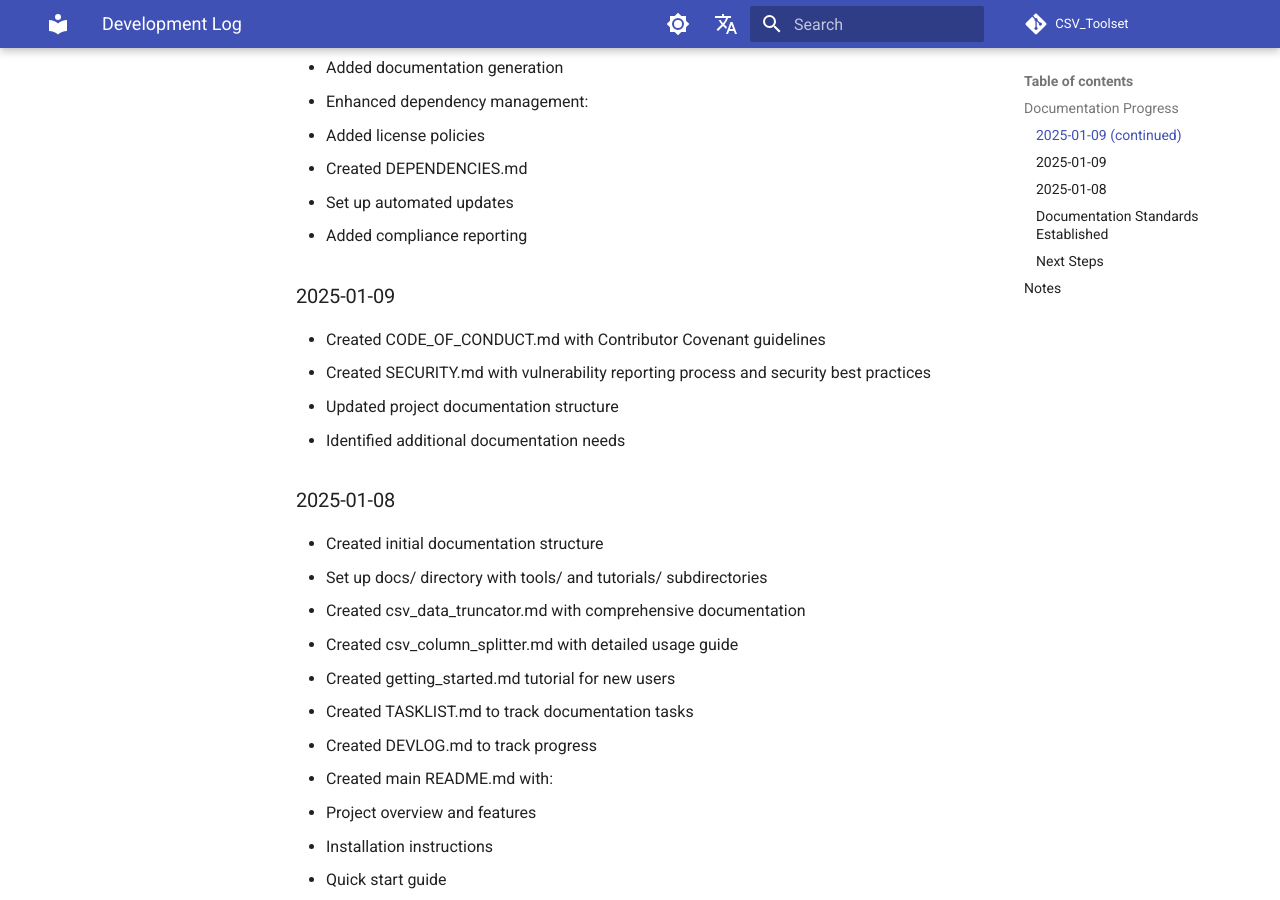
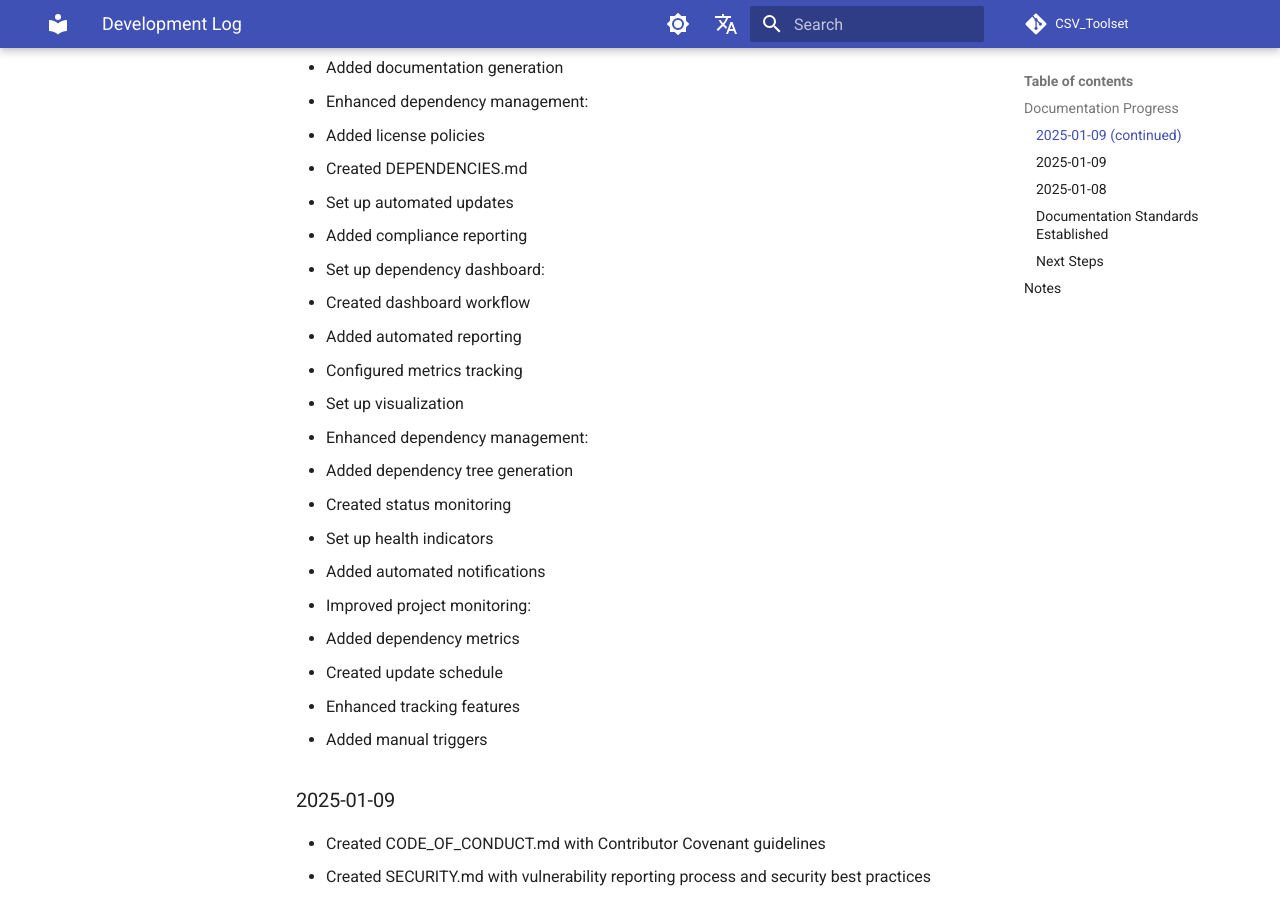
Before and after one commit to rfd62794/CSV_Toolset, an MkDocs documentation site: the page built from docs/DEVLOG.md, in a window 1280 px wide and 900 px high, scrolled down 5006 px. Built offline with MkDocs 1.6.1 and Material for MkDocs 9.7.7, drawn with Linux system fonts in a browser that asks for light colours; comment, search, counter and statistics services are not loaded; the version menu is left out.

Commit message:
Enhance dependency management and project monitoring features
- Set up a dependency dashboard with automated reporting, metrics tracking, and visualization.
- Improved dependency management by adding dependency tree generation, status monitoring, health indicators, and automated notifications.
- Enhanced project monitoring with dependency metrics, an update schedule, and manual triggers for better oversight.

These updates aim to strengthen project management capabilities and ensure effective tracking of dependencies.

```diff
--- a/docs/DEVLOG.md
+++ b/docs/DEVLOG.md
@@ -150,6 +150,21 @@
   - Created DEPENDENCIES.md
   - Set up automated updates
   - Added compliance reporting
+- Set up dependency dashboard:
+  - Created dashboard workflow
+  - Added automated reporting
+  - Configured metrics tracking
+  - Set up visualization
+- Enhanced dependency management:
+  - Added dependency tree generation
+  - Created status monitoring
+  - Set up health indicators
+  - Added automated notifications
+- Improved project monitoring:
+  - Added dependency metrics
+  - Created update schedule
+  - Enhanced tracking features
+  - Added manual triggers
 
 ### 2025-01-09
 - Created CODE_OF_CONDUCT.md with Contributor Covenant guidelines
```
Also changed, not shown: docs/TASKLIST.md (+5 -1 lines), docs/dependencies/README.md (added, +89 -0 lines), 1 other file.
